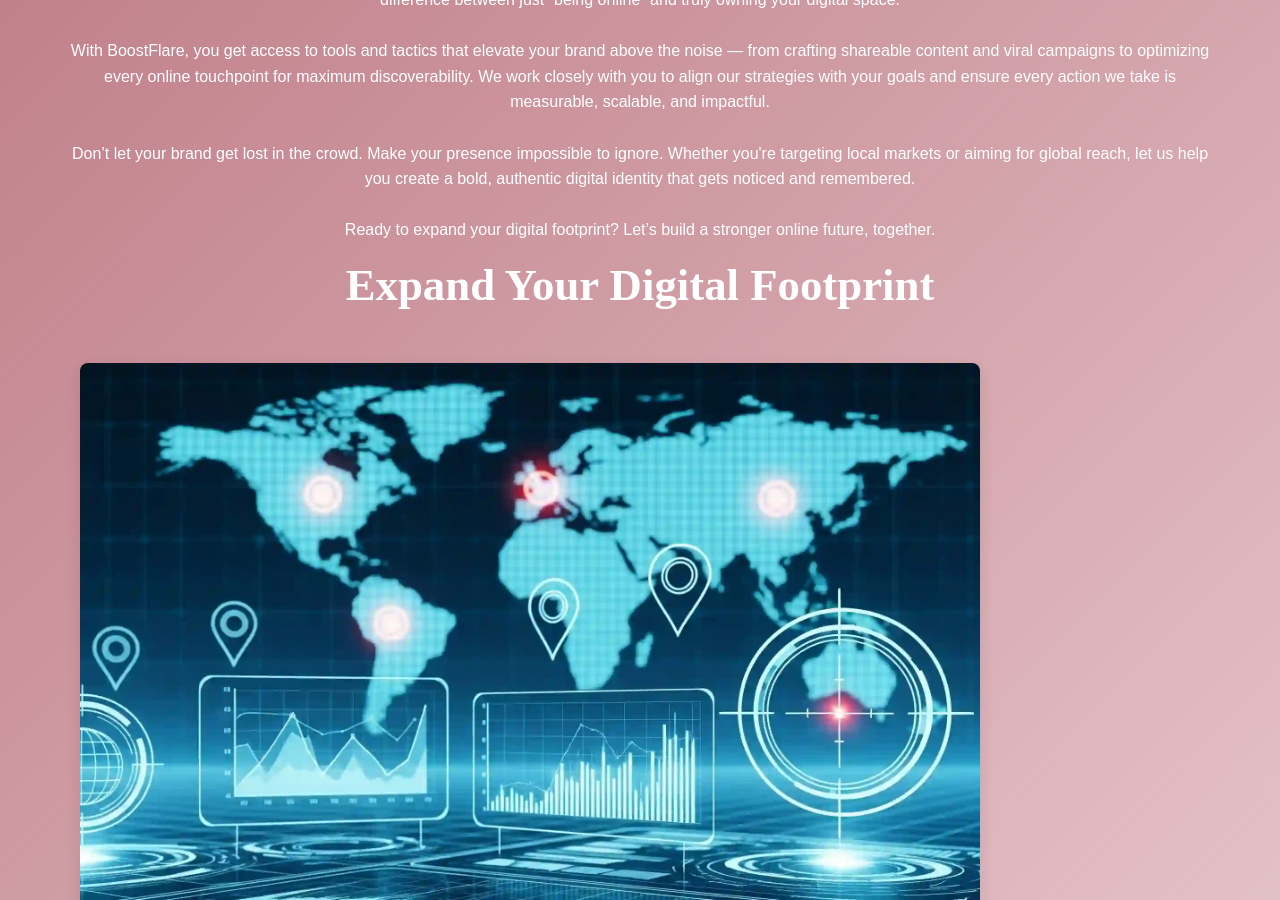
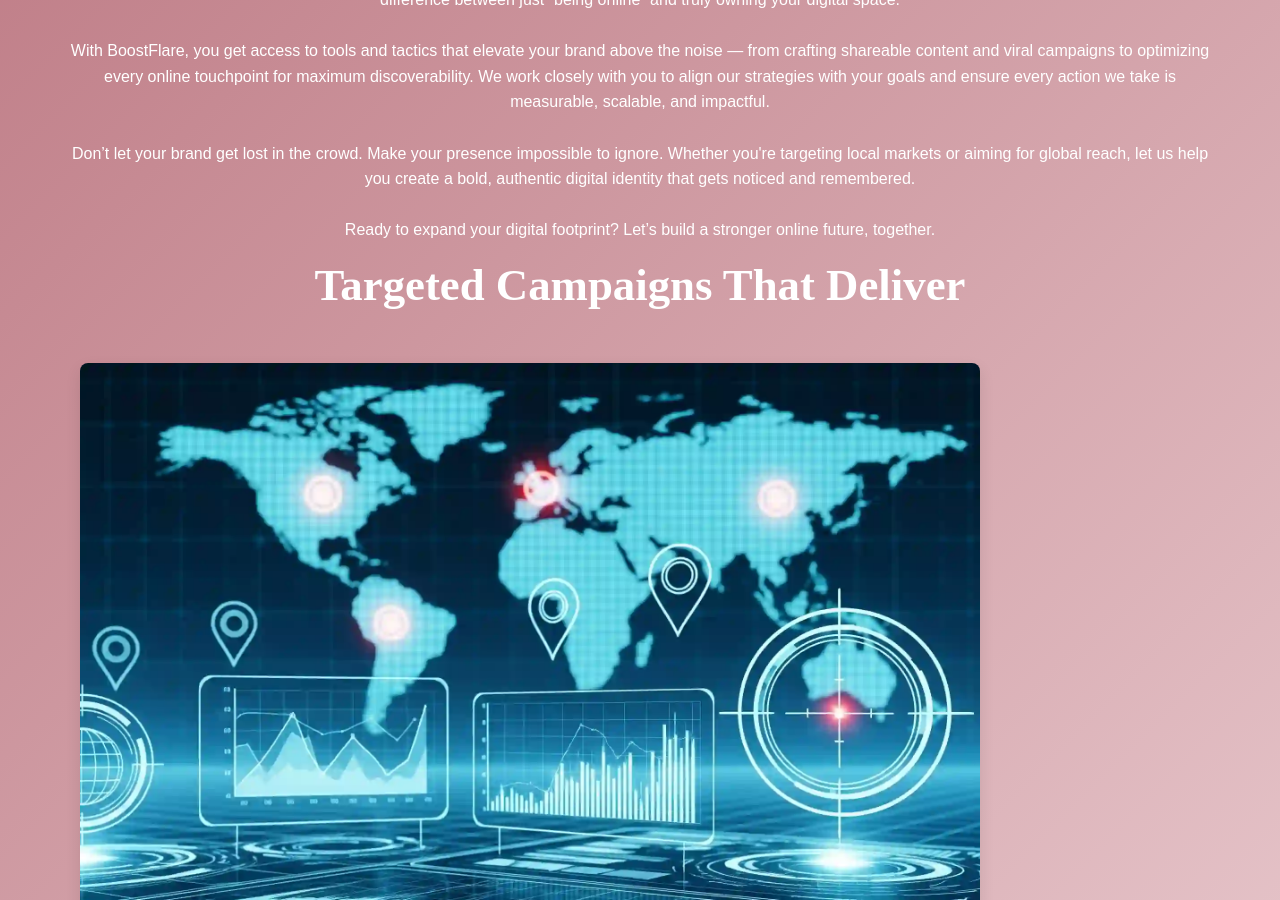
Before and after one commit to candra2012/BoostFlare, a Jekyll site: the page built from index.html, in a window 1280 px wide and 900 px high, scrolled down 2490 px. Built offline with Jekyll 4.4.1, drawn with Linux system fonts in a browser that asks for light colours.

Commit message:
Update index.html

```diff
--- a/index.html
+++ b/index.html
@@ -53,7 +53,7 @@ description: Boost your online presence with our professional digital services
 
   <div class="zig-zag-item" data-animation-direction="left">
     <div class="zig-zag-content">
-     <h2>Expand Your Digital Footprint</h2>
+     <h2>Targeted Campaigns That Deliver</h2>
     <div class="zig-zag-image">
       <img src="https://raw.githubusercontent.com/candra2012/BoostFlare/refs/heads/main/image/Targeted.Campaigns.That.Deliver.webp" alt="Targeted Campaigns That Deliver.webp" />
        </div>
```
